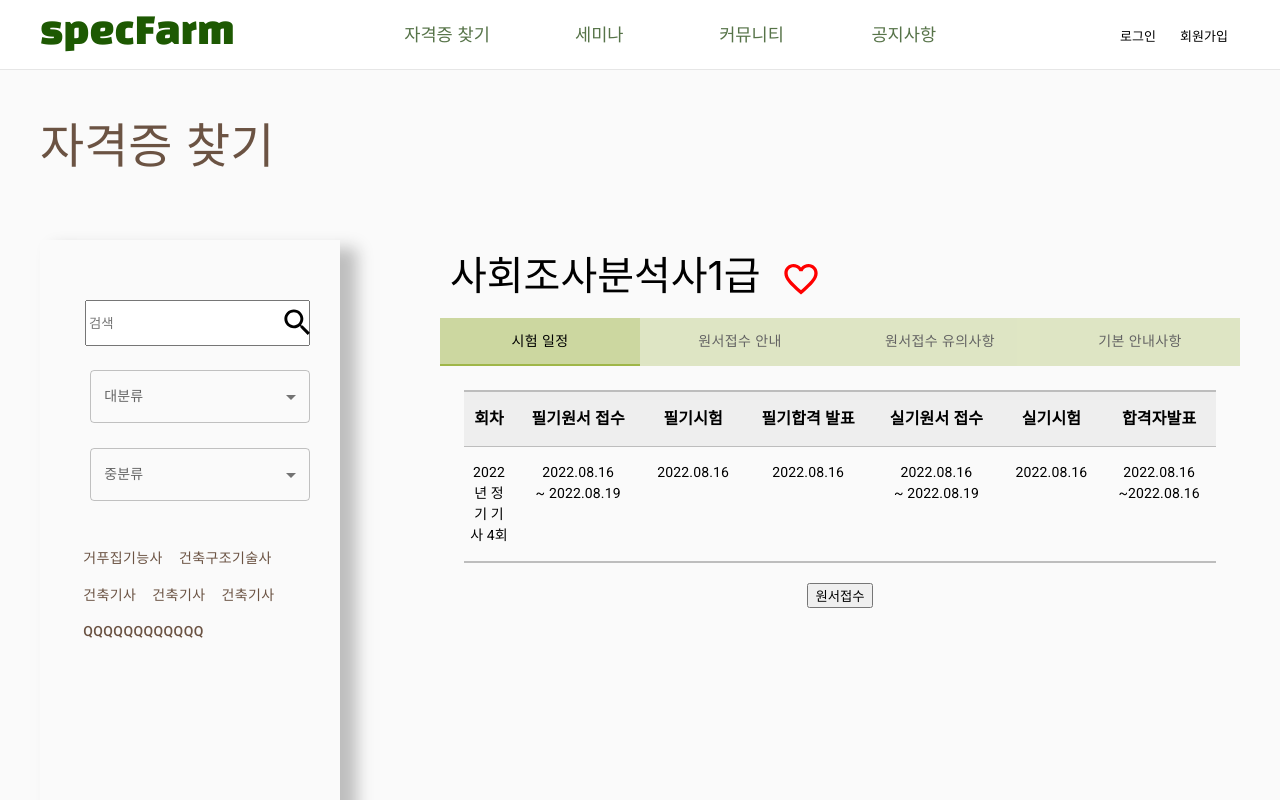
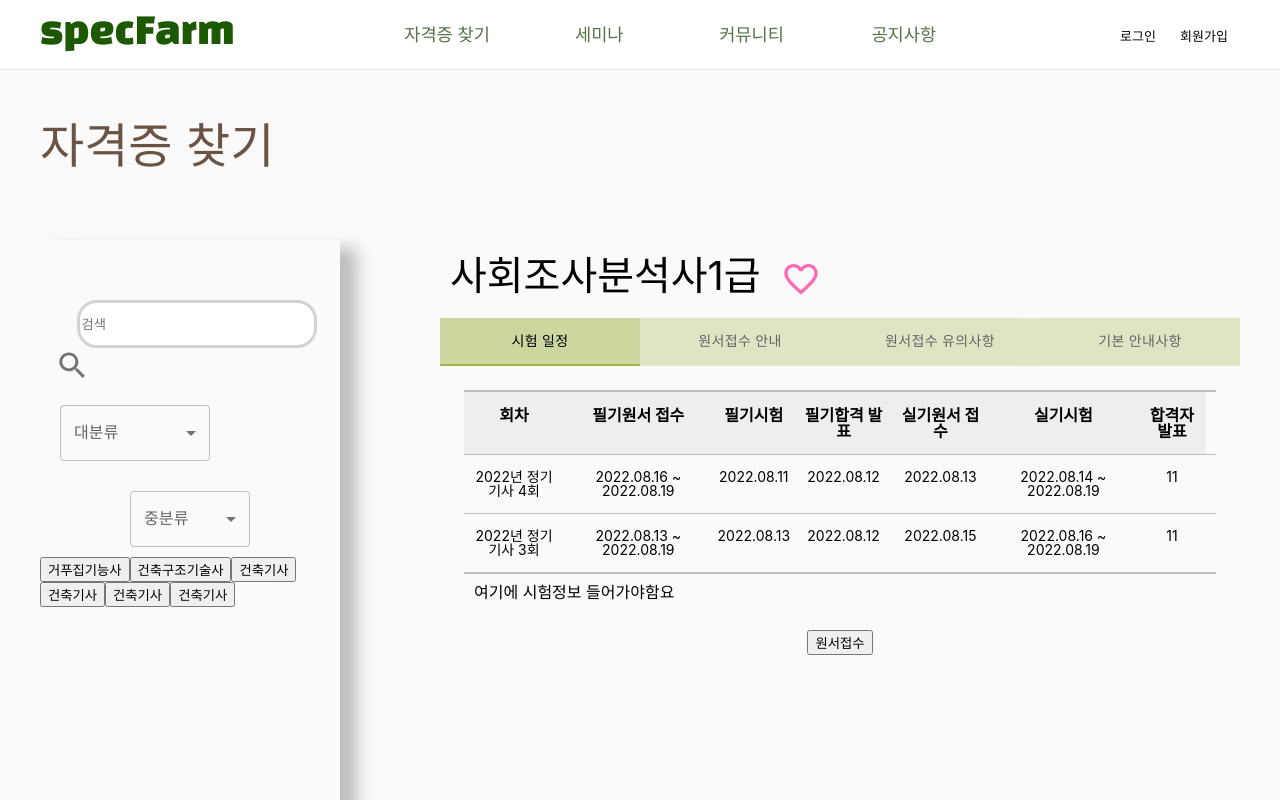
Before and after one commit to sying012/specFarm, a React (Create React App) app in the folder src/main/frontend/: page /certfind in a window 1280 px wide. Shown: the top 800 px of the page. Built offline with nearby package versions, Linux system fonts and the light colour scheme; a web font is replaced by a local one.

Commit message:
자격증 찾기 진짜 거의 다함

```diff
--- a/src/main/frontend/src/components/cert/Applicationcaution.js
+++ b/src/main/frontend/src/components/cert/Applicationcaution.js
@@ -1,7 +1,34 @@
 import React from "react";
+import styles from "../../styles/cert/CertFind.module.css";
 
 const Applicationcaution = () => {
-  return <div></div>;
+  return (
+    <div>
+      <ui>
+        <li className={styles.appInfoTitle}>원서접수시 유의사항</li>
+        <li className={styles.appInfoCon}>
+          원서접수는 온라인(인터넷, 모바일앱)에서만 가능합니다.
+        </li>
+        <li className={styles.appInfoCon}>
+          스마트폰, 태블릿PC 사용자는 모바일앱 프로그램을 설치한 후 접수 및
+          취소/환불 서비스를 이용하시기 바랍니다.
+        </li>
+        <br />
+        <li className={styles.appInfoTitle}>
+          접수가능한 사진 범위 등 변경사항
+        </li>
+        <li className={styles.appInfoCon}>
+          필기시험 사진상이자는 신분확인 시까지 실기원서접수가 불가합니다.
+          원서접수 지부(사)로 본인이 신분증 및 규격사진(화일)을 지참 후 확인
+          받으시기 바랍니다
+        </li>
+        <li className={styles.appInfoCon}>
+          장애인 수험자는 원서접수 시 장애유형 및 편의요청사항을 선택하여
+          접수하고, 장애인 증빙서류를 제출해야 편의제공을 받으실 수 있습니다.
+        </li>
+      </ui>
+    </div>
+  );
 };
 
 export default Applicationcaution;
--- a/src/main/frontend/src/components/cert/CertFind.js
+++ b/src/main/frontend/src/components/cert/CertFind.js
@@ -1,4 +1,4 @@
-import React from "react";
+import React, { useState } from "react";
 import styles from "../../styles/cert/CertFind.module.css";
 import Grid from "@mui/system/Unstable_Grid";
 import FormControl from "@mui/material/FormControl";
@@ -6,11 +6,9 @@ import InputLabel from "@mui/material/InputLabel";
 import Select from "@mui/material/Select";
 import MenuItem from "@mui/material/MenuItem";
 import SearchIcon from "@mui/icons-material/Search";
-import Button from "@mui/material/Button";
 import Tabs from "@mui/material/Tabs";
 import Tab from "@mui/material/Tab";
 import Box from "@mui/material/Box";
-import Typography from "@mui/material/Typography";
 import Applicationcaution from "./Applicationcaution";
 import Applicationinfo from "./Applicationinfo";
 import Basicsinfo from "./Basicsinfo";
@@ -33,7 +31,7 @@ function TabPanel(props) {
     >
       {value === index && (
         <Box sx={{ p: 3 }}>
-          <Typography>{children}</Typography>
+          <div>{children}</div>
         </Box>
       )}
     </div>
@@ -49,6 +47,20 @@ function a11yProps(index) {
 
 const CertFind = () => {
   const [value, setValue] = React.useState(0);
+  const [certLCat, setCertLCat] = useState([{ id: 1, name: "사업관리" }]);
+  const [certL, setCertL] = useState("");
+  const [certMCat, setCertMCat] = useState([{ id: 1, name: "사업관리" }]);
+  const [certM, setCertM] = useState("");
+
+  const certLCatChange = (e) => {
+    console.log(e.target.value);
+    setCertL(e.target.value);
+  };
+
+  const certMCatChange = (e) => {
+    console.log(e.target.value);
+    setCertM(e.target.value);
+  };
 
   const handleChange = (event, newValue) => {
     setValue(newValue);
@@ -63,110 +75,71 @@ const CertFind = () => {
       </div>
       <div className={styles.certFindInfo}>
         <div className={styles.certContainer}>
+          <div className={styles.certFindSearchBar}>
             <input className={styles.certfindinput} placeholder="검색"></input>
-          <SearchIcon
-            fontSize="large"
-            sx={{ marginLeft: "-30px", marginTop: "65px" }}
-          />
-          <Grid
-            item
-            xs={6}
-            style={{ paddingLeft: "380px", paddingTop: "30px" }}
-          >
-            <FormControl
-              sx={{ minWidth: 220 }}
-              Width
-              style={{
-                fontSize: "14px",
-                marginLeft: "-605px",
-                marginTop: "100px",
-              }}
-            >
-              <InputLabel id="demo-select-small" style={{ fontSize: "14px" }}>
-                대분류
-              </InputLabel>
+            <SearchIcon fontSize="large" color="action" />
+          </div>
+          <Grid xs={6} style={{ padding: "20px 20px" }}>
+            <FormControl sx={{ minWidth: 150 }} style={{ fontSize: "14px" }}>
+              <InputLabel id="certLCat">대분류</InputLabel>
               <Select
-                labelId="demo-select-small"
-                id="certLCat"
-                label="관심분야(대분류)"
-                style={{ fontSize: "14px" }}
+                labelId="certLCat"
+                id="certLCatSelect"
+                value={certL}
+                label="대분류"
+                onChange={certLCatChange}
                 name="certLCat"
               >
-                <MenuItem value="" style={{ fontSize: "14px" }}>
-                  대분류
+                {certLCat.map((certL) => (
+                  <MenuItem key={certL.id} value={certL.name}>
+                    {certL.name}
                   </MenuItem>
-                <MenuItem value={10} style={{ fontSize: "14px" }}>
-                  사업관리
-                </MenuItem>
-                <MenuItem value={20} style={{ fontSize: "14px" }}>
-                  경영.회계.세무
-                </MenuItem>
-                <MenuItem value={30} style={{ fontSize: "14px" }}>
-                  금융.보험
-                </MenuItem>
+                ))}
               </Select>
             </FormControl>
           </Grid>
-          <Grid
-            item
-            xs={6}
-            style={{
-              paddingLeft: "580px",
-              paddingBottom: "30px",
-              marginTop: "-62px",
-            }}
-          >
-            <FormControl
-              sx={{ minWidth: 220 }}
-              Width
-              style={{
-                fontSize: "14px",
-                marginTop: "270px",
-                marginLeft: "-1185px",
-              }}
-            >
-              <InputLabel id="certMCat" style={{ fontSize: "14px" }}>
-                중분류
-              </InputLabel>
+          <Grid xs={6} style={{ padding: "10px 90px" }}>
+            <FormControl sx={{ minWidth: 120 }} style={{ fontSize: "14px" }}>
+              <InputLabel id="certMCat">중분류</InputLabel>
               <Select
                 labelId="certMCat"
-                id="demo-select-small"
-                label="관심분야(중분류)"
-                style={{ fontSize: "14px" }}
+                id="certMCatSelect"
+                value={certM}
+                label="중분류"
+                onChange={certMCatChange}
                 name="certMCat"
               >
-                <MenuItem value="" style={{ fontSize: "14px" }}>
-                  관심분야
+                {certMCat.map((certM) => (
+                  <MenuItem key={certM.id} value={certM.name}>
+                    {certM.name}
                   </MenuItem>
-                <MenuItem value={10} style={{ fontSize: "14px" }}>
-                  사업관리
-                </MenuItem>
+                ))}
               </Select>
             </FormControl>
           </Grid>
-          <div className={styles.smallfindcert}>
-            <Button variant="text" sx={{ color: "#6b5343" }}>
+          {/* <div> */}
+          <button type="button" className={styles.smallFindCert}>
             거푸집기능사
-            </Button>
-            <Button variant="text" sx={{ color: "#6b5343" }}>
+          </button>
+          <button type="button" className={styles.smallFindCert}>
             건축구조기술사
-            </Button>
-            <Button variant="text" sx={{ color: "#6b5343" }}>
+          </button>
+          <button type="button" className={styles.smallFindCert}>
             건축기사
-            </Button>
-            <Button variant="text" sx={{ color: "#6b5343" }}>
+          </button>
+          <button type="button" className={styles.smallFindCert}>
             건축기사
-            </Button>
-            <Button variant="text" sx={{ color: "#6b5343" }}>
+          </button>
+          <button type="button" className={styles.smallFindCert}>
             건축기사
-            </Button>
-            <Button variant="text" sx={{ color: "#6b5343" }}>
-              qqqqqqqqqqqq
-            </Button>
-          </div>
+          </button>
+          <button type="button" className={styles.smallFindCert}>
+            건축기사
+          </button>
+          {/* </div> */}
         </div>
         <div className={styles.certFind}>
-          <p className={styles.certFindTitle}>
+          <div className={styles.certFindTitle}>
             사회조사분석사1급{" "}
             <Checkbox
               {...label}
@@ -174,7 +147,7 @@ const CertFind = () => {
               checkedIcon={<Favorite />}
               classes={{ root: "custom-checkbox-root" }}
             />{" "}
-          </p>
+          </div>
           <Box sx={{ width: "100%" }}>
             <Box sx={{ borderBottom: 0, borderColor: "divider" }}>
               <Tabs
--- a/src/main/frontend/src/components/cert/Testschedule.js
+++ b/src/main/frontend/src/components/cert/Testschedule.js
@@ -1,7 +1,33 @@
-import React from "react";
+import React, { useState } from "react";
 import styles from "../../styles/cert/CertFind.module.css";
 
 const TestSchedule = () => {
+  const [testSc, setTestSc] = useState([
+    {
+      test1: "2022년 정기 기사 4회",
+      test2: `2022.08.16
+      ~ 2022.08.19`,
+      test3: `2022.08.11`,
+      test4: `2022.08.12`,
+      test5: `2022.08.13`,
+      test6: `2022.08.14
+      ~ 2022.08.19`,
+      test7: `11`,
+      id: 1,
+    },
+    {
+      test1: "2022년 정기 기사 3회",
+      test2: `2022.08.13
+      ~ 2022.08.19`,
+      test3: `2022.08.13`,
+      test4: `2022.08.12`,
+      test5: `2022.08.15`,
+      test6: `2022.08.16
+      ~ 2022.08.19`,
+      test7: `11`,
+      id: 2,
+    },
+  ]);
   return (
     <div>
       <table className={styles.infoTable}>
@@ -17,26 +43,21 @@ const TestSchedule = () => {
           </tr>
         </thead>
         <tbody>
-          <tr className={styles.infoBody}>
-            <td>2022년 정기 기사 4회</td>
-            <td>
-              2022.08.16
-              <br />~ 2022.08.19
-            </td>
-            <td>2022.08.16</td>
-            <td>2022.08.16</td>
-            <td>
-              2022.08.16
-              <br />~ 2022.08.19
-            </td>
-            <td>2022.08.16</td>
-            <td>
-              2022.08.16
-              <br /> ~2022.08.16
-            </td>
-          </tr>
+          {testSc.map((sc, index) => (
+            <tr key={sc.id} className={styles.infoBody}>
+              <td key={sc.test1 + sc.id}>{sc.test1}</td>
+              <td key={sc.test2 + sc.id}>{sc.test2}</td>
+              <td key={sc.test3 + sc.id}>{sc.test3}</td>
+              <td key={sc.test4 + sc.id}>{sc.test4}</td>
+              <td key={sc.test5 + sc.id}>{sc.test5}</td>
+              <td key={sc.test6 + sc.id}>{sc.test6}</td>
+              <td key={sc.test7 + sc.id}>{sc.test7}</td>
+              <td key={sc.test8 + sc.id}></td>
+            </tr>
+          ))}
         </tbody>
       </table>
+      <div className={styles.testInfo}>여기에 시험정보 들어가야함요</div>
       <div className={styles.infoButton}>
         <a href="https://www.q-net.or.kr/">
           <button type="button">원서접수</button>
--- a/src/main/frontend/src/pages/CertMain.js
+++ b/src/main/frontend/src/pages/CertMain.js
@@ -1,137 +1,141 @@
-import React from "react";
+import React, { useState } from "react";
 import SearchIcon from "@mui/icons-material/Search";
 import Box from "@mui/material/Box";
 import InputLabel from "@mui/material/InputLabel";
 import MenuItem from "@mui/material/MenuItem";
 import FormControl from "@mui/material/FormControl";
 import Select from "@mui/material/Select";
-import Button from "@mui/material/Button";
 import Stack from "@mui/material/Stack";
 import styles from "../styles/cert/Cert.module.css";
 import Grid from "@mui/system/Unstable_Grid";
 
 const CertMain = () => {
+  const [certLCat, setCertLCat] = useState([{ id: 1, name: "사업관리" }]);
+  const [certL, setCertL] = useState("");
+  const [certMCat, setCertMCat] = useState([{ id: 1, name: "사업관리" }]);
+  const [certM, setCertM] = useState("");
+
+  const certLCatChange = (e) => {
+    console.log(e.target.value);
+    setCertL(e.target.value);
+  };
+
+  const certMCatChange = (e) => {
+    console.log(e.target.value);
+    setCertM(e.target.value);
+  };
+
   return (
-    <div>
+    <div
+      style={{
+        display: "flex",
+        flexDirection: "column",
+        alignItems: "center",
+        justifyContent: "center",
+      }}
+    >
       <h1 className={styles.certtitle}>재배할 자격증을 찾아보세요. 🌱</h1>
+      <div className={styles.certSearchBar}>
         <input className={styles.certinput} placeholder="검색"></input>
         <SearchIcon
           fontSize="large"
-        sx={{ marginLeft: "-3%", marginBottom: "-1%" }}
+          color="action"
+          style={{ position: "absolute", top: "73px", right: "20px" }}
         />
-      <Grid item xs={6} style={{ paddingLeft: "380px", paddingTop: "30px" }}>
-        <FormControl sx={{ minWidth: 150 }} Width style={{ fontSize: "14px" }}>
-          <InputLabel id="demo-select-small" style={{ fontSize: "14px" }}>
-            대분류
-          </InputLabel>
+      </div>
+      <Grid
+        container
+        spacing={3}
+        style={{
+          justifyContent: "space-around",
+          margin: "30px auto",
+          width: "650px",
+        }}
+      >
+        <Grid xs={3} style={{ width: "200px", padding: "0" }}>
+          <FormControl sx={{ minWidth: 200 }} style={{ fontSize: "14px" }}>
+            <InputLabel id="certLCat">대분류</InputLabel>
             <Select
-            labelId="demo-select-small"
-            id="certLCat"
-            label="관심분야(대분류)"
-            style={{ fontSize: "14px" }}
+              labelId="certLCat"
+              id="certLCatSelect"
+              value={certL}
+              label="대분류"
+              onChange={certLCatChange}
               name="certLCat"
             >
-            <MenuItem value="" style={{ fontSize: "14px" }}>
-              대분류
+              {certLCat.map((certL) => (
+                <MenuItem key={certL.id} value={certL.name}>
+                  {certL.name}
                 </MenuItem>
-            <MenuItem value={10} style={{ fontSize: "14px" }}>
-              사업관리
-            </MenuItem>
-            <MenuItem value={20} style={{ fontSize: "14px" }}>
-              경영.회계.세무
-            </MenuItem>
-            <MenuItem value={30} style={{ fontSize: "14px" }}>
-              금융.보험
-            </MenuItem>
+              ))}
             </Select>
           </FormControl>
         </Grid>
-      {
-        <Grid
-          item
-          xs={1}
-          style={{
-            paddingLeft: "0px",
-            paddingTop: "10px",
-            display: "flex",
-            justifyContent: "center",
-          }}
-        ></Grid>
-      }
-      <Grid
-        item
-        xs={6}
-        style={{
-          paddingLeft: "580px",
-          paddingBottom: "30px",
-          marginTop: "-62px",
-        }}
-      >
-        <FormControl
-          sx={{ minWidth: 150 }}
-          Width
-          style={{
-            fontSize: "14px",
-            marginBottom: "30px",
-          }}
-        >
-          <InputLabel id="certMCat" style={{ fontSize: "14px" }}>
-            중분류
-          </InputLabel>
+        <Grid xs={3} style={{ width: "200px", padding: "0" }}>
+          <FormControl sx={{ minWidth: 200 }} style={{ fontSize: "14px" }}>
+            <InputLabel id="certMCat">중분류</InputLabel>
             <Select
               labelId="certMCat"
-            id="demo-select-small"
-            label="관심분야(중분류)"
-            style={{ fontSize: "14px" }}
+              id="certMCatSelect"
+              value={certM}
+              label="중분류"
+              onChange={certMCatChange}
               name="certMCat"
             >
-            <MenuItem value="" style={{ fontSize: "14px" }}>
-              관심분야(중분류)
+              {certMCat.map((certM) => (
+                <MenuItem key={certM.id} value={certM.name}>
+                  {certM.name}
                 </MenuItem>
-            <MenuItem value={10} style={{ fontSize: "14px" }}>
-              사업관리
-            </MenuItem>
+              ))}
             </Select>
           </FormControl>
         </Grid>
+      </Grid>
+      <Grid container spacing={3}>
+        <Grid>
           <Box
             sx={{
               width: 800,
               height: 100,
-          backgroundColor: "primary",
-          border: "1px solid black",
-          marginLeft: "200px",
-          borderRadius: "18px",
+              border: "1px solid lightgray",
+              borderRadius: "5px",
             }}
-      />
-      <div className={styles.smallcert}>
-        <Stack spacing={2} direction="row">
-          <Button
-            variant="text"
-            sx={{ color: "#6b5343" }}
+          >
+            <div>
+              <Stack
+                spacing={2}
+                direction="row"
+                style={{ justifyContent: "center", margin: "8px auto" }}
+              >
+                <button
+                  className={styles.smallcert1}
+                  type="button"
                   onClick={() => {
                     window.location = "/CertFind";
                   }}
                 >
                   거푸집기능사
-          </Button>
-          <Button variant="text" sx={{ color: "#6b5343" }}>
+                </button>
+                <button type="button" className={styles.smallcert2}>
                   건축구조기술사
-          </Button>
-          <Button variant="text" sx={{ color: "#6b5343" }}>
+                </button>
+                <button type="button" className={styles.smallcert2}>
                   건축기사
-          </Button>
-          <Button variant="text" sx={{ color: "#6b5343" }}>
+                </button>
+                <button type="button" className={styles.smallcert2}>
                   건축기사
-          </Button>
-          <Button variant="text" sx={{ color: "#6b5343" }}>
+                </button>
+                <button type="button" className={styles.smallcert2}>
                   건축기사
-          </Button>
-          <Button variant="text" sx={{ color: "#6b5343" }}>
-            qqqqqqqqqqqq
-          </Button>
+                </button>
+                <button type="button" className={styles.smallcert2}>
+                  건축기사
+                </button>
               </Stack>
             </div>
+          </Box>
+        </Grid>
+      </Grid>
     </div>
   );
 };
--- a/src/main/frontend/src/styles/cert/Cert.module.css
+++ b/src/main/frontend/src/styles/cert/Cert.module.css
@@ -5,13 +5,41 @@
 }
 
 .certinput {
-    width: 450px;
-    height: 40px;
-    margin-left: 30%;
+    border-radius: 30px;
+    padding: 0 15px ;
+    border: 3px solid lightgray;
+     width: 100%;
+    height: 60px;
     margin-top: 60px;
+    box-sizing: border-box;
 }
-.smallcert {
-    margin-left: 230px;
-    font-size: 40px;
-    margin-top: -99px;
+
+.smallcert1 {
+    height: 30px;
+    padding: 0 20px;
+    border-radius: 30px;
+    background: #eee;
+    font-size: 14px;
+    line-height: 30px;
+    letter-spacing: -.5px;
+    text-decoration: none;
+    border: 1px solid lightgray;
+
 }
+ .smallcert2 {
+    height: 30px;
+    padding: 0 20px;
+    border-radius: 30px;
+    background: #eee;
+    font-size: 14px;
+    line-height: 30px;
+    letter-spacing: -.5px;
+    text-decoration: none;
+    border: 1px solid lightgray;
+
+}
+
+.certSearchBar {
+    width: 650px;
+    position: relative;
+}
--- a/src/main/frontend/src/styles/cert/CertFind.module.css
+++ b/src/main/frontend/src/styles/cert/CertFind.module.css
@@ -1,25 +1,35 @@
   .certContainer {
     width: 300px;
-    height: 80vh;
+    height: 90vh;
     box-shadow: 15px 10px 15px 2px rgb(190, 190, 190);
-    display: flex;
+
   }
   .certfindinput {
-    width: 450px;
+    width: 230px;
     height: 40px;
-    margin-left: 15%;
+    margin-left: 8%;
     margin-top: 60px;
+    border: 3px solid lightgray;
+    border-radius: 20px;
   }
   .smallfindcert {
-  margin-left: -1200px;
-  font-size: 25px;
-  margin-top: 300px;
+    font-size: 14px;
+    margin-top: 20px;
+    height: 25px;
+    padding: 0 40px;
+    border-radius: 30px;
+    background: #eee;
+    font-size: 14px;
+    line-height: 25px;
+    letter-spacing: -.5px;
+    border: 3px solid lightgray;
+
   }
   .certFind {
   width: 800px;
   height: 500px;
-  border: none;
   color: black;
+
 
   }
   .certFindTitle {
@@ -30,10 +40,12 @@
   .certFindInfo {
   display: flex;
   justify-content: space-between;
+  margin-bottom: 200px;
   }
+
   .infoHead {
   text-align: center;
-  width: 40px;
+  width: 90px;
   }
 
   .infoBody {
@@ -67,5 +79,21 @@
   .infoButton {
     text-align: center;
     padding: 20px 5px;
-    color: rgb(107, 83, 67);
   }
+  .appInfoTitle {
+    font-size: 18px;
+    list-style: none;
+
+  }
+  .appInfoCon {
+   padding-top: 10px;
+   list-style: none;
+  }
+
+  .testInfo {
+    padding: 10px;
+  }
+
+  .certFindSearchBar {
+    padding: 0 15px;
+  }
--- a/src/main/frontend/src/styles/cert/info.css
+++ b/src/main/frontend/src/styles/cert/info.css
@@ -1,5 +1,5 @@
 .custom-checkbox-root .MuiSvgIcon-root{
     width: 40px;
     height: 40px;
-    color: red;
+    color: hotpink;
   }
```
Also changed, not shown: src/main/frontend/src/components/cert/Applicationinfo.js (+48 -1 lines), src/main/frontend/src/components/cert/Basicsinfo.js (+28 -1 lines). Lines whose indentation alone changed are shown as unchanged.
